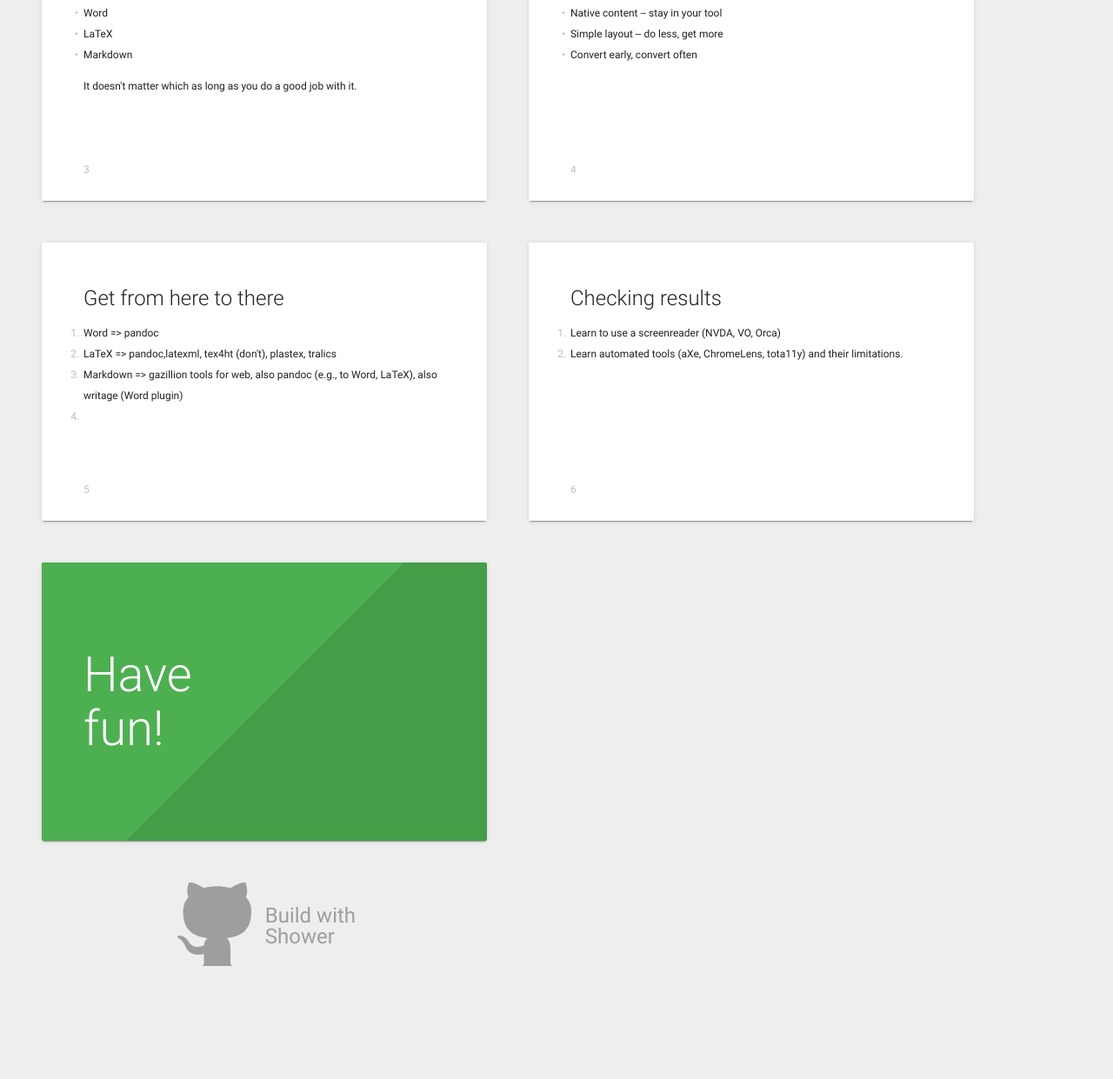
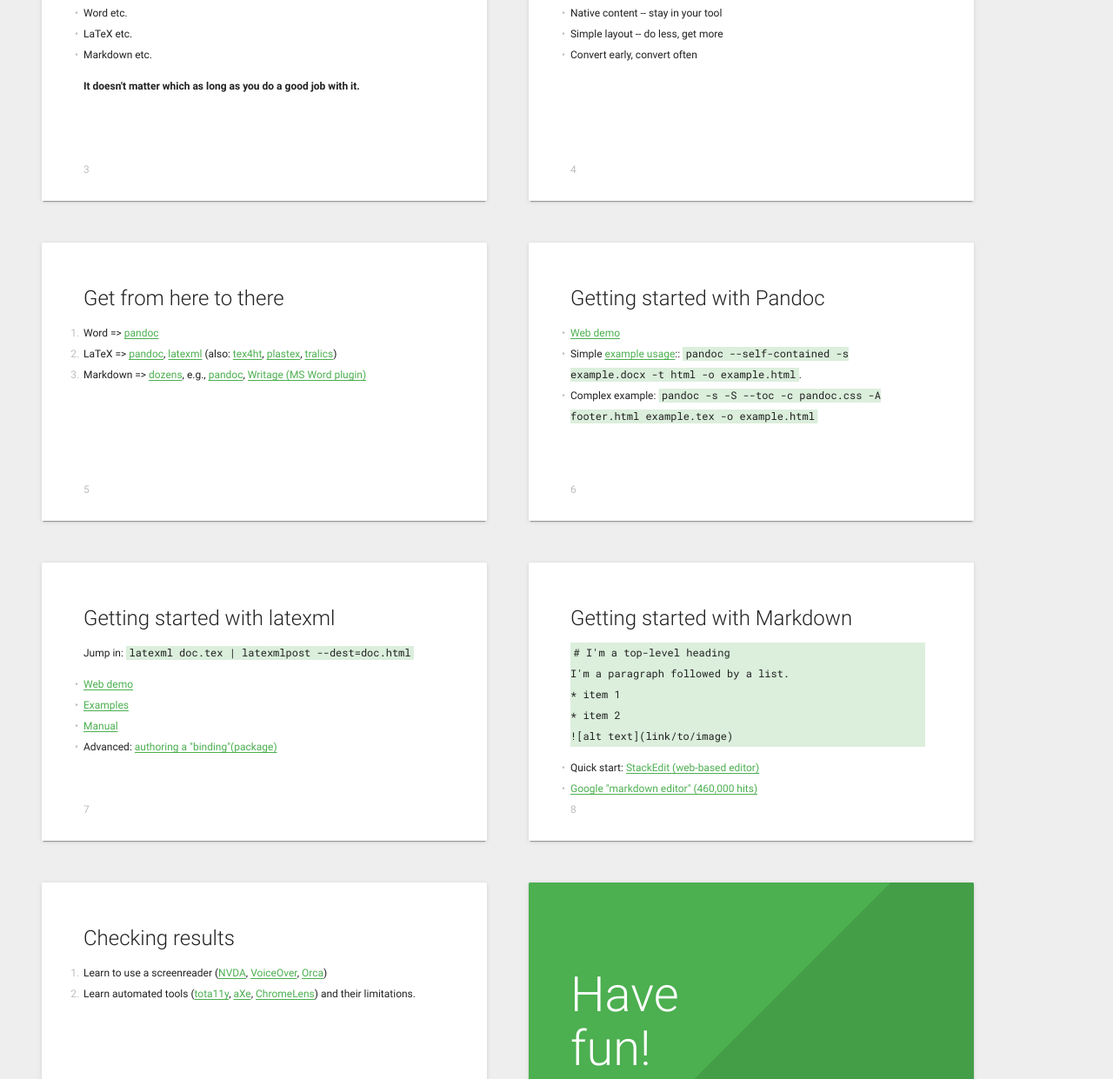
Before and after one commit to pkra/slides-ahg, a plain HTML site: page index.html in a window 1280 px wide. Shown: the part 753-1994 px from the top of the page at 87% size. Before the commit the page ends 1864 px from the top, so only its background shows below. Drawn offline with Linux system fonts and the light colour scheme.

Commit message:
second revision

```diff
--- a/index.html
+++ b/index.html
@@ -14,7 +14,7 @@
 	</header>
 	<section class="slide">
 		<h2>Authoring with accessible web documents in mind.</h2>
-			<img style="width:40%" src="https://upload.wikimedia.org/wikipedia/commons/f/f6/Disability_symbols.svg" alt="">
+			<img style="width:40%" src="https://upload.wikimedia.org/wikipedia/commons/f/f6/Disability_symbols.svg" alt="icons for four types of impairments: motor, cognition, hearing, and vision.">
 	</section>
 	<section class="slide">
 		<h2>The case for web documents.</h2>
@@ -23,17 +23,26 @@
 			<li>Most flexible.</li>
 			<li>Most sustainable.</li>
 		</ul>
-		<!-- <p class="note">Echo Park 8-bit sustainable umami deep v Kickstarter.</p> -->
+		<footer class="footer"><ul>
+			<li>HTML: <a href="http://w3c.github.io/aria-in-html/#rule1">Accessible by default</a>; you break it, nobody else</li>
+			<li>Browers: a powerful &amp; <a href="https://www.statista.com/statistics/273018/number-of-internet-users-worldwide/">universal</a> platform</li>
+			<li>Robust: good web documents age well, e.g., <a href="http://info.cern.ch/hypertext/WWW/TheProject.html">the first page</a></li>
+		</ul></footer>
 	</section>
 	<section class="slide">
 		<h2>Do one thing and do it well</h2>
 		<ul>
-			<li>Word</li>
-			<li>LaTeX</li>
-			<li>Markdown</li>
+			<li>Word etc.</li>
+			<li>LaTeX etc.</li>
+			<li>Markdown etc.</li>
 		</ul>
-		<p>It doesn't matter which as long as you do a good job with it.</p>
-		<!-- <footer class="footer">	</footer> -->
+		<p><strong>It doesn't matter which as long as you do a good job with it.</strong></p>
+		<footer class="footer">
+			<ul>
+				<li>MS Word: <a href="https://support.office.com/en-us/article/Make-your-Word-documents-accessible-d9bf3683-87ac-47ea-b91a-78dcacb3c66d">Microsoft tips</a> <a href="http://webaim.org/techniques/word/">WebAIM tips</a></li>
+				<li>LaTeX: as few packages as possible, no hacks etc.</li>
+			</ul>
+		</footer>
 	</section>
 	<section class="slide">
 		<h2>Keep it simple, stupid.</h2>
@@ -42,21 +51,73 @@
 			<li>Simple layout -- do less, get more </li>
 			<li>Convert early, convert often</li>
 		</ul>
+		<footer class="footer">
+		<ul>
+			<li>e.g., MS Word: prefer Word's built-in <a href="https://support.office.com/en-us/article/Write-insert-or-change-an-equation-1d01cabc-ceb1-458d-bc70-7f9737722702">Math authoring</a> rather than external tools.</li>
+			<li>e.g., LaTeX: don't use tabular environments  or add manual breaks just to manipulate minutiae of a PDF page, don't use "fancy" packages like <code>fancyhdr</code></li>
+			<li>switch things around: take intervals where you only work with HTML output, don't even look at print output</li>
+		</ul>
+	</footer>
 	</section>
 	<section class="slide">
 		<h2>Get from here to there</h2>
 		<ol>
-			<li>Word => pandoc </li>
-			<li>LaTeX => pandoc,latexml, tex4ht (don't), plastex, tralics </li>
-			<li>Markdown => gazillion tools for web, also pandoc (e.g., to Word, LaTeX), also writage (Word plugin)</li>
-			<li></li>
+			<li>Word => <a href="http://pandoc.org/">pandoc</a> </li>
+			<li>LaTeX => <a href="http://pandoc.org/">pandoc</a>, <a href="http://dlmf.nist.gov/LaTeXML/">latexml</a> (also: <a href="https://www.ctan.org/pkg/tex4ht">tex4ht</a>, <a href="https://www.ctan.org/pkg/tex4ht?lang=en">plastex</a>, <a href="http://www-sop.inria.fr/marelle/tralics/">tralics</a>)</li>
+			<li>Markdown => <a href="https://en.wikipedia.org/wiki/Markdown#Implementations">dozens</a>, e.g., <a href="http://pandoc.org/">pandoc</a>, <a href="http://www.writage.com/">Writage (MS Word plugin)</a></li>
 		</ol>
+		<footer class="footer">
+			<ul>
+				<li>Libre Office: (don't) try the HTML export, e.g., with <a href="https://encrypted.google.com/url?sa=t&rct=j&q=&esrc=s&source=web&cd=1&ved=0ahUKEwi41rK-0qjQAhVD1hQKHS6xCYgQFggaMAA&url=https%3A%2F%2Fwiki.documentfoundation.org%2Fimages%2F4%2F42%2FMG40-MathGuide.odt&usg=AFQjCNF1EhvGEphB0X4rMU7y5zzOFPGHEA&bvm=bv.138493631,d.d24&cad=rja">LibreOffice Math Guide</a> -- tag soup trying to preserve all layout, inlined images etc</li>
+				<li>LaTeX (others)
+					<ul>
+						<li>tex4ht <a href="http://www.csun.edu/~hcmth008/mathml/acc_tutorial.pdf">tex4ht tutorial</a></li>
+						<li>For PDF (untested): <a href="https://www.ctan.org/pkg/accsupp">accsup</a>, <a href="http://ctan.org/pkg/pdfx">pdfx</a></li>
+					</ul></li>
+			</ul>
+		</footer>
+	</section>
+	<section class="slide">
+		<h2>Getting started with Pandoc</h2>
+		<ul>
+			<li><a href="http://pandoc.org/try/">Web demo</a></li>
+			<li>Simple <a href="http://pandoc.org/demos.html">example usage</a>:: <code>pandoc --self-contained -s example.docx -t html -o example.html</code>.</li>
+			<li>Complex example: <code>pandoc -s -S --toc -c pandoc.css -A footer.html example.tex -o example.html</code>
+		</ul>
+	</section>
+	<section class="slide">
+		<h2>Getting started with latexml</h2>
+		<p>
+			Jump in: <code>latexml doc.tex | latexmlpost --dest=doc.html</code>
+		</p>
+		<ul>
+			<li><a href="http://latexml.mathweb.org/editor">Web demo</a></li>
+			<li><a href="http://dlmf.nist.gov/LaTeXML/examples.html">Examples</a></li>
+			<li><a href="http://dlmf.nist.gov/LaTeXML/manual/">Manual</a></li>
+			<li>Advanced: <a href="https://github.com/angerhang/mockDoc/blob/master/howTo/howTo.pdf">authoring a "binding"(package)</a></li>
+		</ul>
+	</section>
+	<section class="slide">
+		<h2>Getting started with Markdown</h2>
+		<p style="background-color: rgb(219, 239, 220);">
+			<code>
+					# I'm a top-level heading <br>
+					I'm a paragraph followed by a list. <br>
+					* item 1 <br>
+					* item 2 <br>
+					![alt text](link/to/image)
+			</code>
+		</p>
+		<ul>
+			<li>Quick start: <a href="https://stackedit.io/">StackEdit (web-based editor)</a></li>
+			<li><a href="https://encrypted.google.com/search?hl=en&q=best%20markdown%20editor#hl=en&q=markdown+editor">Google "markdown editor" (460,000 hits)</a></li>
+		</ul>
 	</section>
 	<section class="slide">
 		<h2>Checking results</h2>
 		<ol>
-			<li>Learn to use a screenreader (NVDA, VO, Orca)</li>
-			<li>Learn automated tools (aXe, ChromeLens, tota11y) and their limitations.</li>
+			<li>Learn to use a screenreader (<a href="http://www.nvaccess.org/">NVDA</a>, <a href="http://www.apple.com/accessibility/mac/vision/">VoiceOver</a>, <a href="https://wiki.gnome.org/Projects/Orca">Orca</a>)</li>
+			<li>Learn automated tools (<a href="https://khan.github.io/tota11y/">tota11y</a>, <a href="https://chrome.google.com/webstore/detail/axe/lhdoppojpmngadmnindnejefpokejbdd">aXe</a>, <a href="https://chrome.google.com/webstore/detail/chromelens/idikgljglpfilbhaboonnpnnincjhjkd">ChromeLens</a>) and their limitations.</li>
 		</ol>
 	</section>
 	<section class="slide">
```
